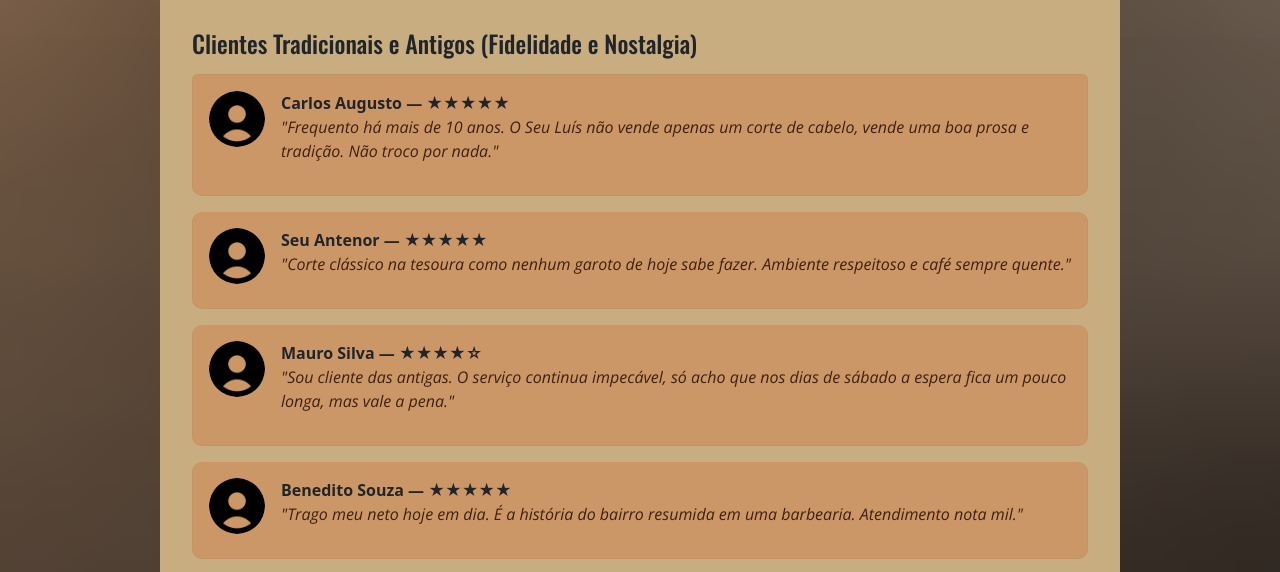
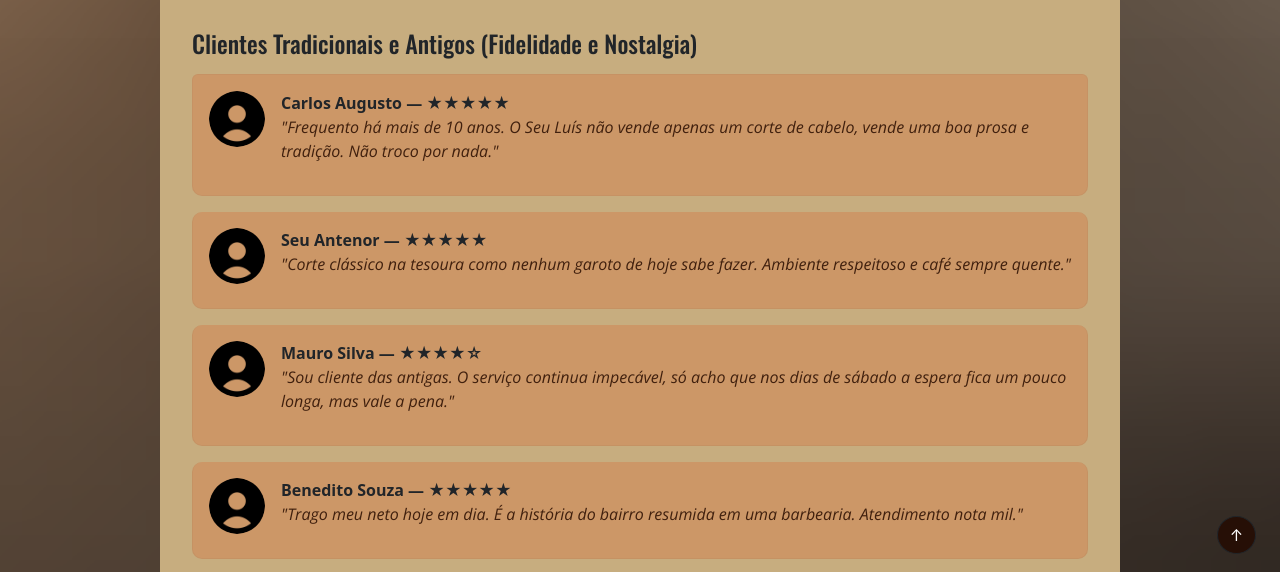
Before and after one commit to Samuel-Emiya/Barbearia-do-Seu-Lu-s, a website: page pages/Depoimentos.html in a window 1280 px wide. Shown: the part 222-794 px from the top of the page. Drawn offline with nearby package versions, Linux system fonts and the light colour scheme; a web font is replaced by a local one.

Commit message:
Pequeno ajuste

```diff
--- a/pages/Depoimentos.html
+++ b/pages/Depoimentos.html
@@ -131,6 +131,12 @@
 </head>
 
 <body>
+
+    <a href="#início"
+        class="position-fixed bottom-0 end-0 m-4 btn btn-dark rounded-circle">
+        ↑
+    </a>
+
     <nav id="início" class="navbar navbar-expand-lg navbar-light">
         <div class="container">
 
```
